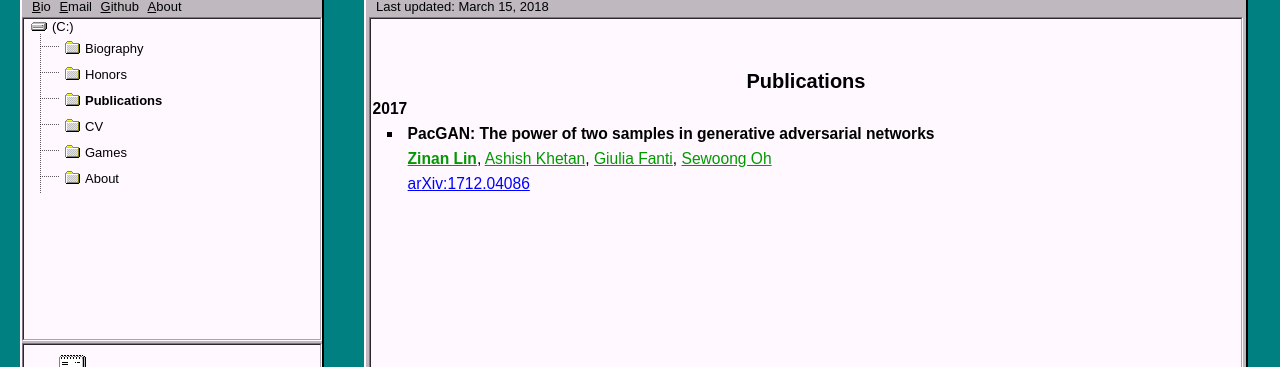
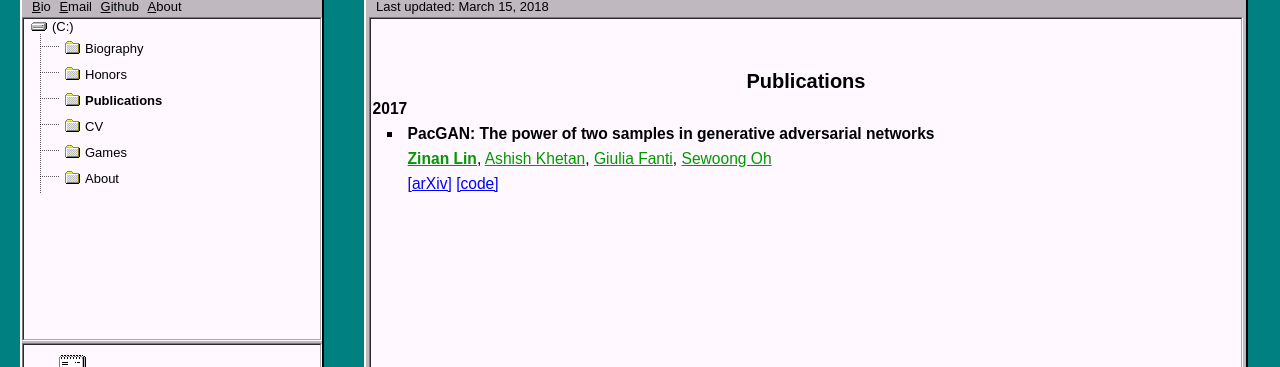
Before and after one commit to fjxmlzn/fjxmlzn.github.io, a Jekyll site: the page built from _publications/publications.html, in a window 1280 px wide. Shown: the part 66-433 px from the top of the page. Built offline with Jekyll 4.4.1, drawn with Linux system fonts in a browser that asks for light colours.

Commit message:
update publication

```diff
--- a/_config.yml
+++ b/_config.yml
@@ -1,6 +1,6 @@
 url: http://www.andrew.cmu.edu/user/zinanl
 #url: file:///E:/新笔记本%202017.2.12起/个人网站/fjxmlzn.github.io/_site
-#incremental: true
+incremental: true
 
 plugins:
     -
--- a/_publications/publications.html
+++ b/_publications/publications.html
@@ -30,6 +30,9 @@ permalink: /publications/index.html
 .publication_journal {
 }
 
+.publication_code {
+}
+
 .publication_li {
     line-height: 160%;
     font-size: 120%;
@@ -43,6 +46,7 @@ permalink: /publications/index.html
     <li class='publication_li'>
         <span class='publication_title'>PacGAN: The power of two samples in generative adversarial networks</span>
         <span class="publication_author"><span class="publication_me"><a href="http://www.andrew.cmu.edu/user/zinanl/" target="_blank">Zinan Lin</a></span>, <a href="http://web.engr.illinois.edu/~khetan2/" target="_blank">Ashish Khetan</a>, <a href="https://www.andrew.cmu.edu/user/gfanti/" target="_blank">Giulia Fanti</a>, <a href="http://web.engr.illinois.edu/~swoh/" target="_blank">Sewoong Oh</a></span>
-        <span class='publication_journal'><a href="https://arxiv.org/abs/1712.04086" target="_blank">arXiv:1712.04086</a></span>
+        <span class='publication_journal'><a href="https://arxiv.org/abs/1712.04086" target="_blank">[arXiv]</a></span>
+        <span class='publication_code'><a href="https://github.com/fjxmlzn/PacGAN" target="_blank">[code]</a></span>
     </li>
 </ul>
```
Also changed, not shown: Gemfile.lock, 1 other file.
